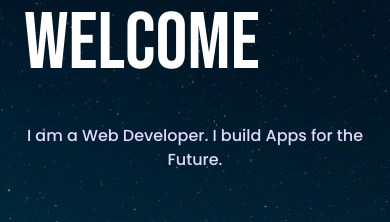
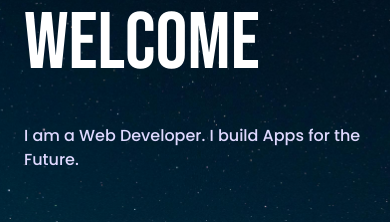
Before and after one commit to saral-gupta7/Portfolio, a React (Vite) app: page / in a window 390 px wide. Shown: the part 288-510 px from the top of the page. Built offline with nearby package versions, Linux system fonts and the light colour scheme; what tailwindcss-animated would draw is missing.

Commit message:
New Commit

```diff
--- a/src/components/Hero.jsx
+++ b/src/components/Hero.jsx
@@ -40,7 +40,7 @@ const Hero = () => {
             </span> */}
           </motion.h1>
           <motion.p
-            className={`${styles.heroSubText} text-[#8993b1] mt-5 text-center`}
+            className={`${styles.heroSubText} text-[#8993b1] mt-5 sm:text-center`}
             variants={fadeIn("right", "spring", 0.5, 0.75)}
           >
             I am a Web Developer. <br className="sm:block hidden" /> I build
```
